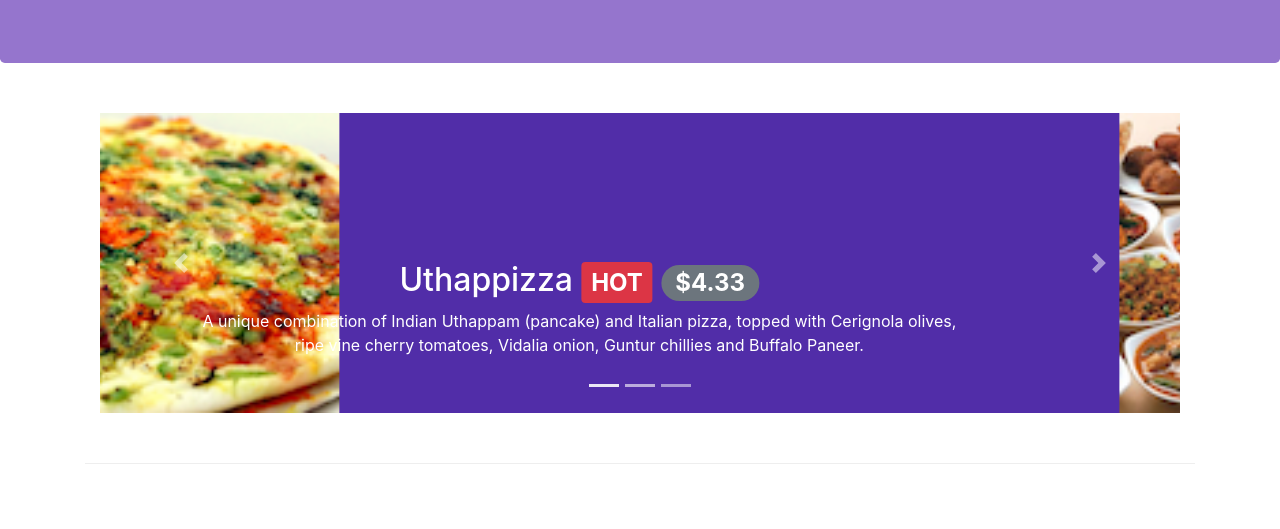
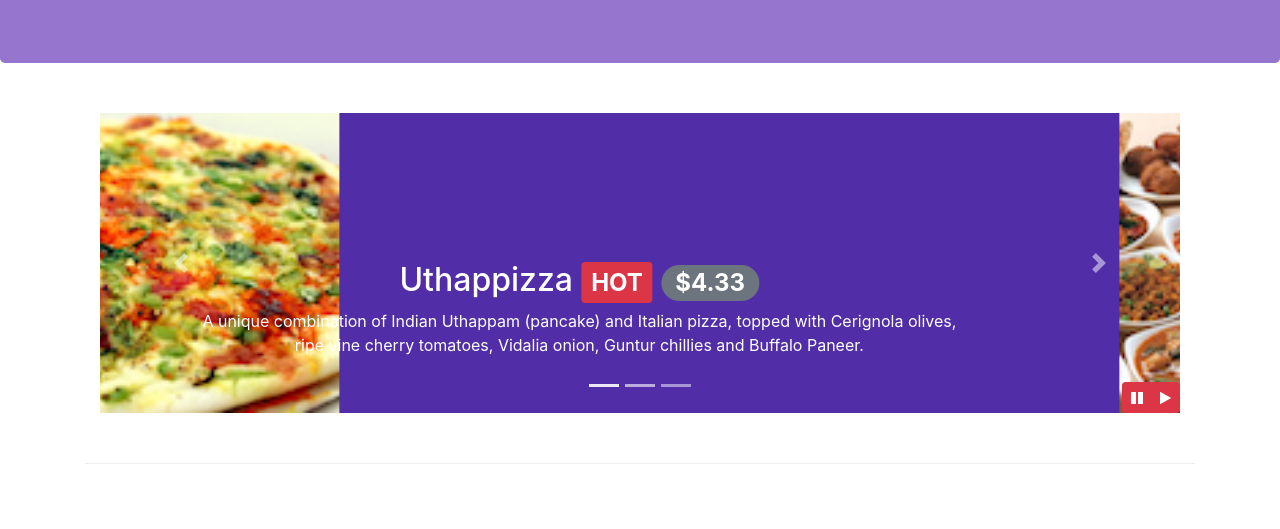
Before and after one commit to BrahimAimen/BootstrapFormation, a website: page index.html in a window 1280 px wide. Shown: the part 271-800 px from the top of the page. Drawn offline with nearby package versions, Linux system fonts and the light colour scheme.

Commit message:
Jquery with bootstrap for manipuling carousel

```diff
--- a/css/styles.css
+++ b/css/styles.css
@@ -60,3 +60,10 @@ body{
 	left: 0;
 	min-height: 300px;
 }
+
+#carouselButton{
+	right: 0px;
+	position: absolute;
+	bottom: 0px;
+	z-index: 5;
+}
--- a/index.html
+++ b/index.html
@@ -272,6 +272,14 @@
                     <a href="#mycarousel" role="button" data-slide="next" class="carousel-control-next">
                         <span class="carousel-control-next-icon"></span>
                     </a>
+                    <div class="btn-group" id="carouselButton">
+                        <button class="btn btn-danger btn-sm" id="carousel-pause">
+                            <span class="fa fa-pause"></span>
+                        </button>
+                        <button class="btn btn-danger btn-sm" id="carousel-play">
+                            <span class="fa fa-play"></span>
+                        </button>
+                    </div>
                 </div>
 
             </div>
@@ -449,6 +457,30 @@
     <script src="node_modules/jquery/dist/jquery.slim.min.js"></script>
     <script src="node_modules/popper.js/dist/umd/popper.min.js"></script>
     <script src="node_modules/bootstrap/dist/js/bootstrap.min.js"></script>
+
+    <!--script type="text/javascript">
+        $(document).ready(function(){
+
+            $("#mycarousel").carousel({interval:500});
+            $("#carousel-pause").click(function(){
+                $("#mycarousel").carousel('pause');
+            });
+            $("#carousel-play").click(function(){
+                $("#mycarousel").carousel('cycle');
+            });
+        });
+    </script-->
+        <script>
+        $(document).ready(function(){
+            $("#mycarousel").carousel( { interval: 1000 } );
+            $("#carousel-pause").click(function(){
+                $("#mycarousel").carousel('pause');
+            });
+            $("#carousel-play").click(function(){
+                $("#mycarousel").carousel('cycle');
+            });
+        });
+    </script>
     <!--script type="text/javascript">
         $(document).ready(function() {
             $('[data-toggle="tooltip"]').tooltip();
```
